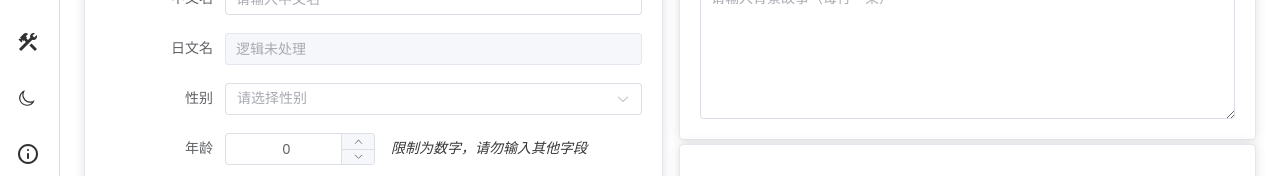
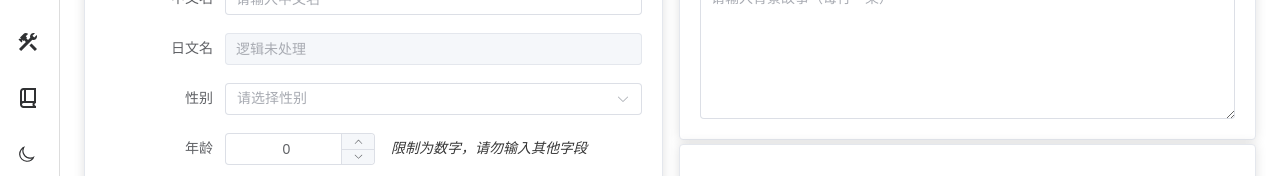
Before and after one commit to awaae001/st_cardplus, a Vue app: page /card in a window 1280 px wide. Shown: the part 226-402 px from the top of the page. Built offline with nearby package versions, Linux system fonts and the light colour scheme.

Commit message:
feat(worldbook): 更新世界书编辑功能并调整菜单显示
- 在菜单中重新启用世界书编辑选项，并标记为测试版
- 在世界书编辑器中，根据位置选择性禁用扫描深度输入框

```diff
--- a/src/App.vue
+++ b/src/App.vue
@@ -79,10 +79,10 @@ router.afterEach(() => {
         <Icon style="margin-right: 4px;" icon="material-symbols:construction" width="24" height="24" />
         <span>工具箱</span>
       </el-menu-item>
-      <!-- <el-menu-item index="/worldbook">
+      <el-menu-item index="/worldbook">
         <Icon style="margin-right: 4px;" icon="material-symbols:book-2-outline" width="24" height="24" />
-        <span>世界书编辑</span>
-      </el-menu-item> -->
+        <span>世界书 · 测试版</span>
+      </el-menu-item>
     <div style="flex-grow: 1"></div>
     <el-menu-item @click="toggleDark()">
       <el-icon>
--- a/src/components/worldbook/WorldBookEditor.vue
+++ b/src/components/worldbook/WorldBookEditor.vue
@@ -96,7 +96,7 @@
           <div class="form-grid-3-col-top-align">
             <div>
               <label class="form-label">扫描深度 (Scan Depth)</label><el-input-number v-model="localModel.depth" :min="0"
-                :max="999" controls-position="right" class="form-full-width" />
+                :max="999" controls-position="right" class="form-full-width" :disabled="localModel.position !== 4" />
               <p class="form-help-text">0表示可能使用全局设置。</p>
             </div>
             <div class="form-flex-col-start">
```
Also changed, not shown: 1 other file (tests, documents, lock files or other folders).
